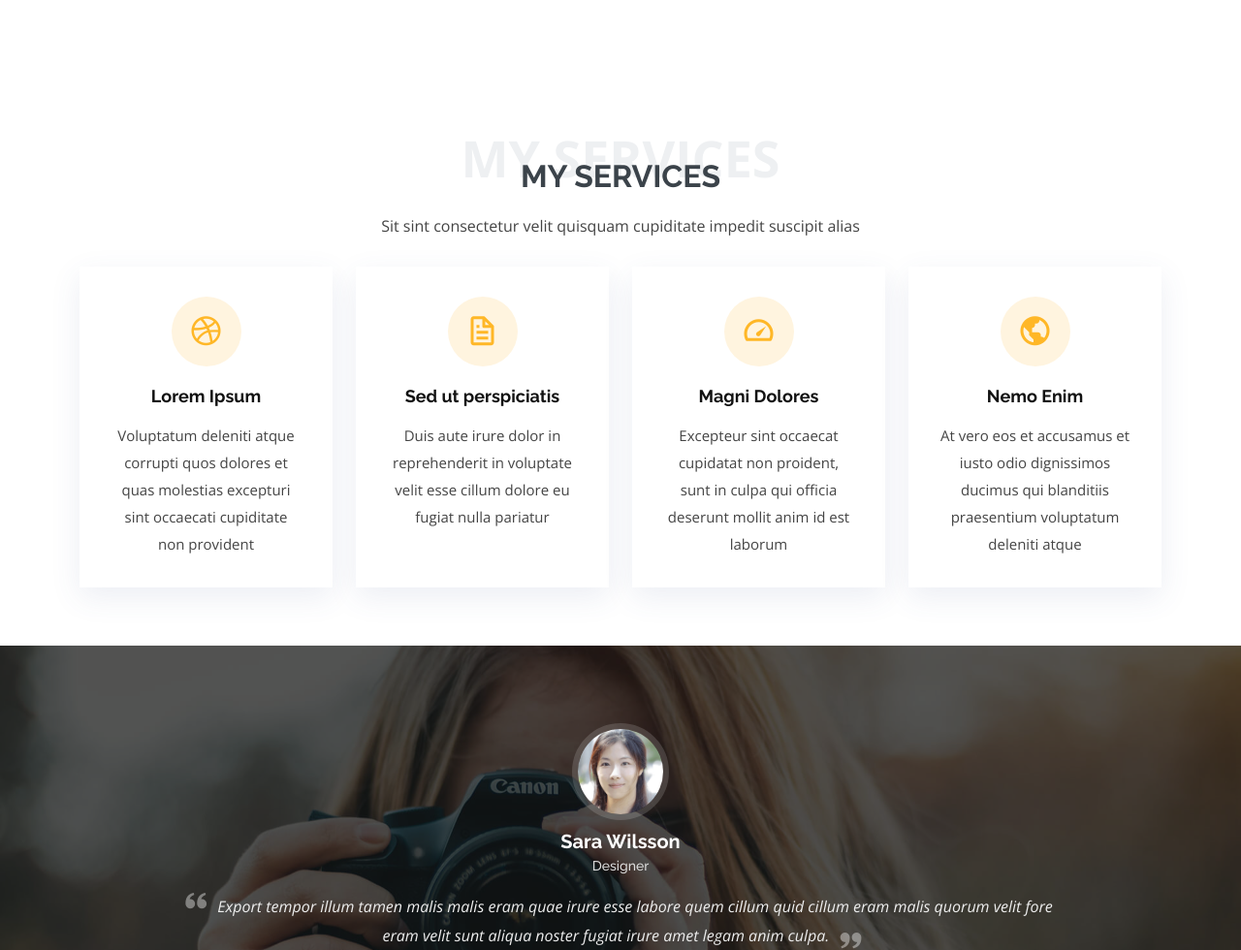
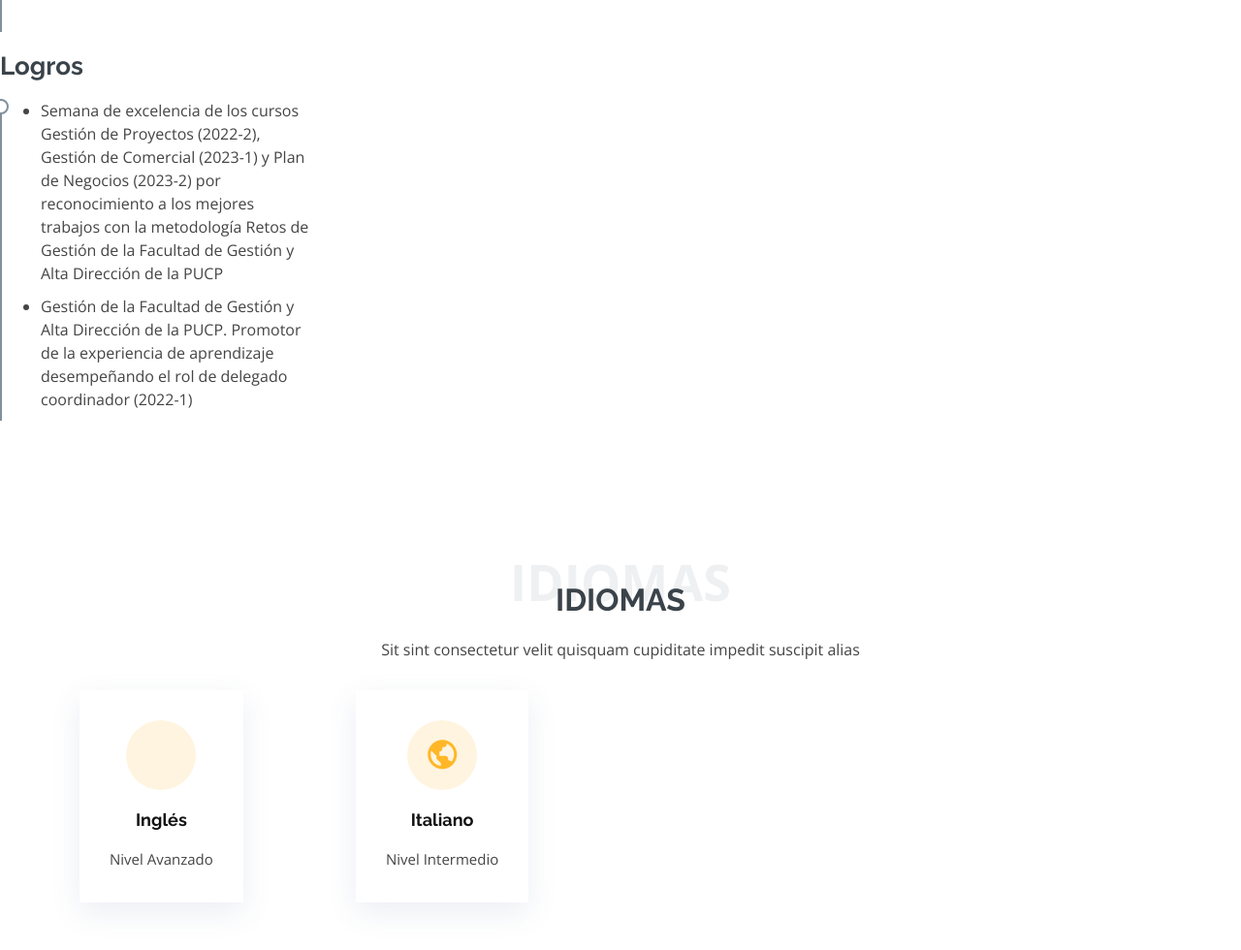
Before and after one commit to GuillermoV913/Guillermo_CV, a plain HTML site: page index.html in a window 1280 px wide. Shown: the part 2612-3592 px from the top of the page at 97% size. Drawn offline with nearby package versions, Linux system fonts and the light colour scheme.

Commit message:
Update index.html

```diff
--- a/index.html
+++ b/index.html
@@ -210,6 +210,7 @@
               </ul>
               </p>
             </div>
+
             <div class="resume-item">
               <h4>Finance Manager</h4>
               <h5>Ago 2022 - Dic 2022</h5>
@@ -223,8 +224,13 @@
               </ul>
               </p>
             </div>
-          </div>
-        </div>
+          <div class="col-lg-6">
+            <h3 class="resume-title"> Logros</h3>
+            <div class="resume-item">
+              <p>
+              <ul>
+                <li>Semana de excelencia de los cursos Gestión de Proyectos (2022-2), Gestión de Comercial (2023-1) y Plan de Negocios (2023-2) por reconocimiento a los mejores trabajos con la metodología Retos de Gestión de la Facultad de Gestión y Alta Dirección de la PUCP</li>
+                <li>Gestión de la Facultad de Gestión y Alta Dirección de la PUCP. Promotor de la experiencia de aprendizaje desempeñando el rol de delegado coordinador (2022-1) </li>
 
       </div>
     </section><!-- End My Resume Section -->
@@ -234,41 +240,25 @@
       <div class="container">
 
         <div class="section-title">
-          <span>My Services</span>
-          <h2>My Services</h2>
+          <span>Idiomas</span>
+          <h2>Idiomas</h2>
           <p>Sit sint consectetur velit quisquam cupiditate impedit suscipit alias</p>
         </div>
 
         <div class="row">
           <div class="col-md-6 col-lg-3 d-flex align-items-stretch mb-5 mb-lg-0">
             <div class="icon-box">
-              <div class="icon"><i class="bx bxl-dribbble"></i></div>
-              <h4 class="title"><a href="">Lorem Ipsum</a></h4>
-              <p class="description">Voluptatum deleniti atque corrupti quos dolores et quas molestias excepturi sint occaecati cupiditate non provident</p>
-            </div>
-          </div>
-
-          <div class="col-md-6 col-lg-3 d-flex align-items-stretch mb-5 mb-lg-0">
-            <div class="icon-box">
-              <div class="icon"><i class="bx bx-file"></i></div>
-              <h4 class="title"><a href="">Sed ut perspiciatis</a></h4>
-              <p class="description">Duis aute irure dolor in reprehenderit in voluptate velit esse cillum dolore eu fugiat nulla pariatur</p>
-            </div>
-          </div>
-
-          <div class="col-md-6 col-lg-3 d-flex align-items-stretch mb-5 mb-lg-0">
-            <div class="icon-box">
-              <div class="icon"><i class="bx bx-tachometer"></i></div>
-              <h4 class="title"><a href="">Magni Dolores</a></h4>
-              <p class="description">Excepteur sint occaecat cupidatat non proident, sunt in culpa qui officia deserunt mollit anim id est laborum</p>
+              <div class="icon"><i class="bx bxl-world"></i></div>
+              <h4 class="title"><a href="">Inglés</a></h4>
+              <p class="description">Nivel Avanzado</p>
             </div>
           </div>
 
           <div class="col-md-6 col-lg-3 d-flex align-items-stretch mb-5 mb-lg-0">
             <div class="icon-box">
               <div class="icon"><i class="bx bx-world"></i></div>
-              <h4 class="title"><a href="">Nemo Enim</a></h4>
-              <p class="description">At vero eos et accusamus et iusto odio dignissimos ducimus qui blanditiis praesentium voluptatum deleniti atque</p>
+              <h4 class="title"><a href="">Italiano</a></h4>
+              <p class="description">Nivel Intermedio</p>
             </div>
           </div>
 
```
